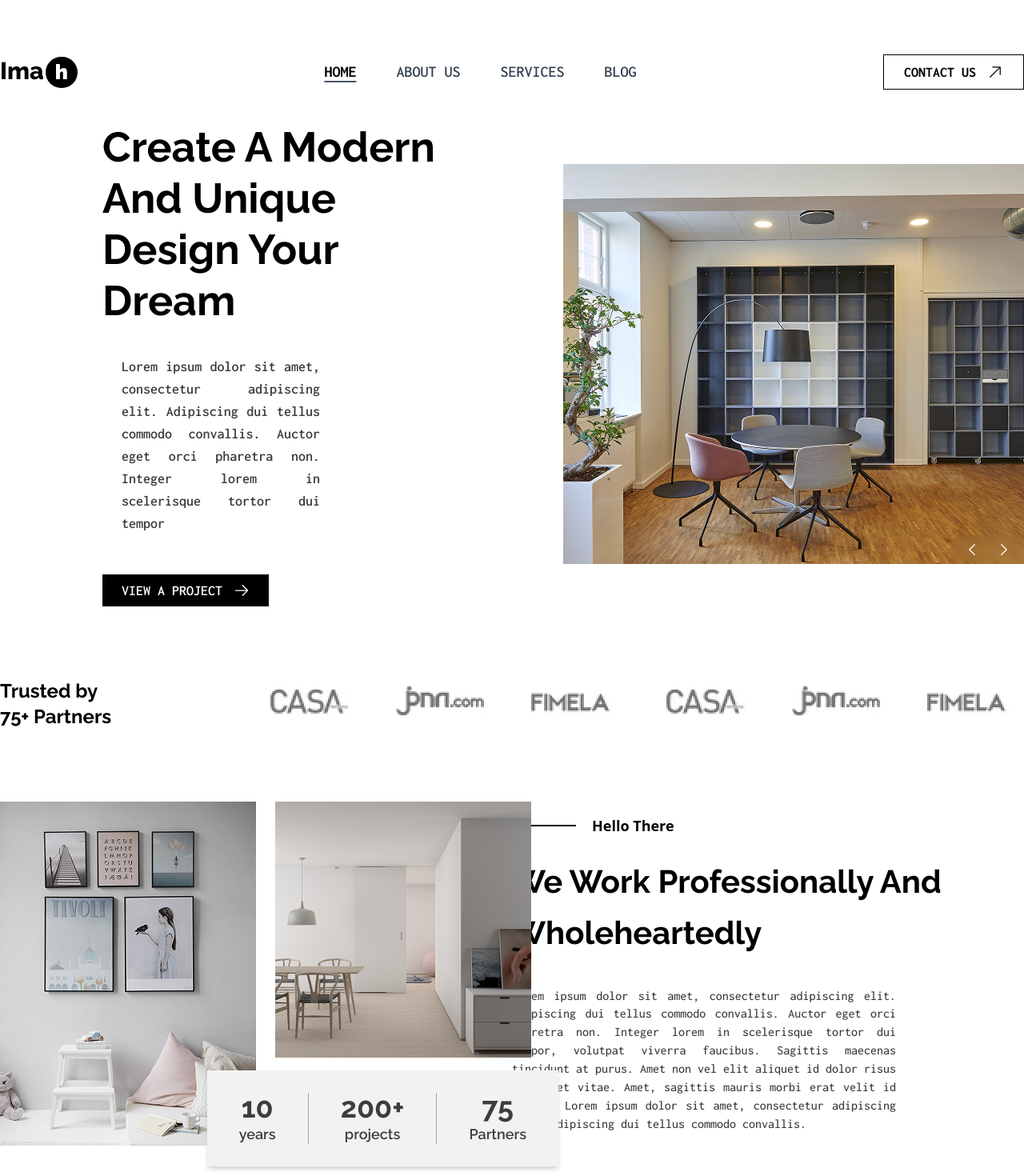
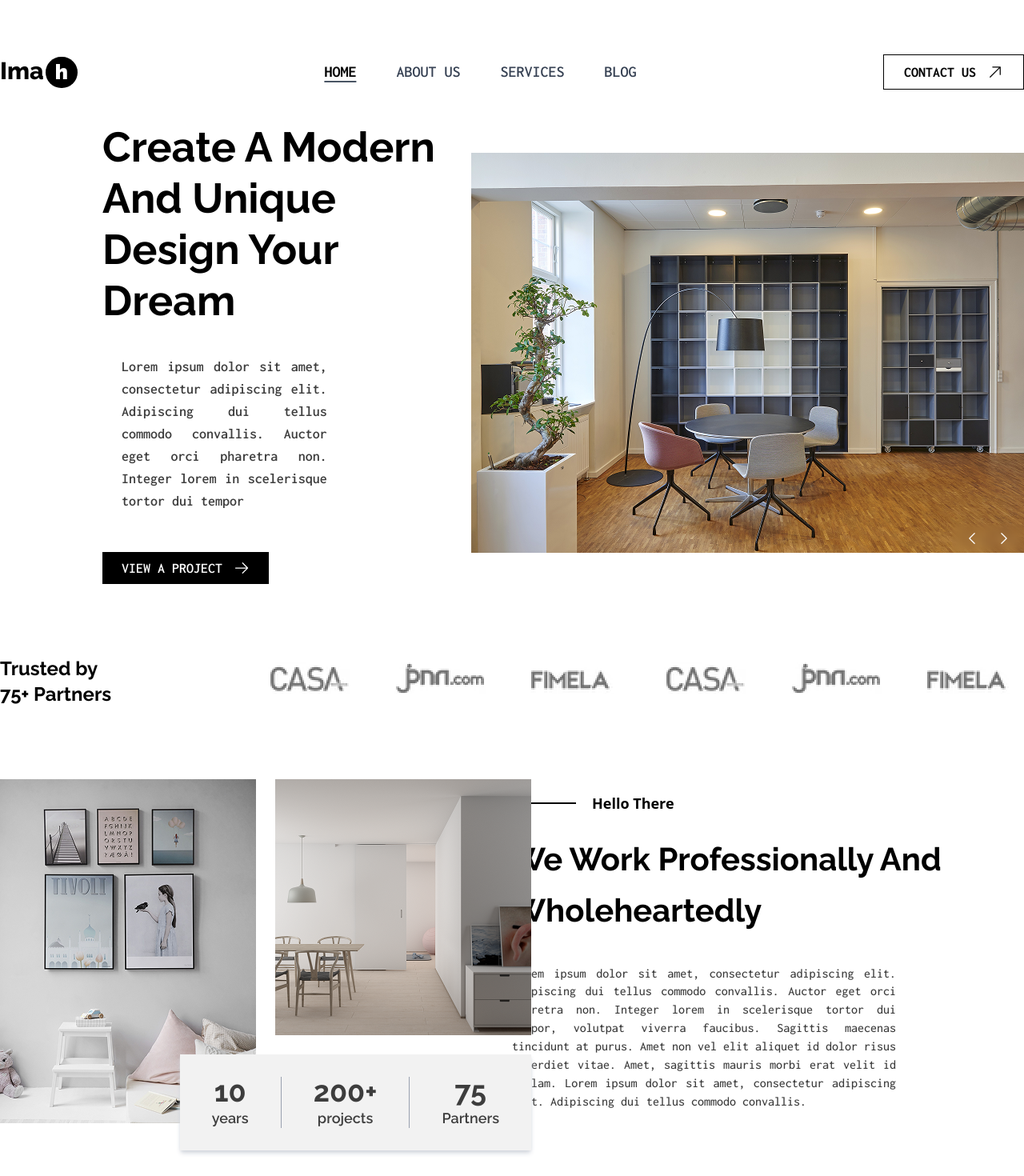
Before and after one commit to tannaznamdar/Architecture-Landing-Page, a React (Vite) app: page / in a window 1280 px wide. Shown: the top 1470 px of the page at 80% size. Built offline with nearby package versions, Linux system fonts and the light colour scheme.

Commit message:
Fix the home page error

```diff
--- a/src/views/HomePage.jsx
+++ b/src/views/HomePage.jsx
@@ -28,7 +28,7 @@ import user3 from "../assets/images/user3.png";
 
 import { ArrowRightIcon, ArrowUpRightIcon } from "@heroicons/react/24/solid";
 import LogoSwiper from "../components/swiper/LogoSwiper";
-import { href, NavLink } from "react-router";
+import { Link, NavLink } from "react-router";
 import BlogCard from "../components/card/BlogCard";
 import CategoryCard from "../components/card/CategoryCard";
 import ImageSwiper from "../components/swiper/ImageSwiper";
@@ -164,8 +164,8 @@ export default function HomePage() {
       {/* project-slider */}
       <div className="lg:w-[90%] ml-auto lg:mb-[90px] mb-[50px] ">
         <div className="flex lg:flex-row flex-col items-center">
-          <div className="lg:w-1/2 w-full">
-            <div className="lg:w-3/4 w-full">
+          <div className="lg:w-2/5 w-full">
+            <div className="pr-5 w-full">
               <h2 className="lg:text-[52px] text-[32px] font-raleway font-bold lg:leading-16 capitalize mb-9 lg:px-0 px-6">
                 Create a modern and unique design your dream
               </h2>
@@ -174,16 +174,18 @@ export default function HomePage() {
                 Adipiscing dui tellus commodo convallis. Auctor eget orci
                 pharetra non. Integer lorem in scelerisque tortor dui tempor
               </p>
+              <Link to={`/single-page/project`}>
                 <button className="bg-black px-6 py-2.5 flex gap-3.5 items-center uppercase cursor-pointer mb-[50px] lg:mb-0 lg:ml-0 ml-6">
                   <span className="text-white lg:text-lg text-sm font-semibold font-inconsolata uppercase leading-0 ">
                     View a project
                   </span>
                   <ArrowRightIcon className="size-5 text-white" />
                 </button>
+              </Link>
             </div>
           </div>
 
-          <div className="lg:w-1/2 w-full">
+          <div className="lg:w-3/5 w-full">
             <ImageSwiper projectImg={projectImg} />
           </div>
         </div>
@@ -218,9 +220,9 @@ export default function HomePage() {
                 <img className="h-full w-full object-cover" src={image2} />
               </figure>
 
-              <div className="bg-[#F2F2F2] md:py-7 py-5 text-[#3D3D3D] flex divide-x-1 divide-gray-400 h-[120px] absolute right-[-34px] md:mt-4 mt-3 shadow-md shadow-gray-300">
-                {boxInfo.map((item) => (
-                  <div className="flex flex-col md:px-10 px-7 items-center justify-center">
+              <div className="bg-[#F2F2F2] md:py-7 py-5 text-[#3D3D3D] flex divide-x-1 divide-gray-400 h-[120px] absolute right-[-34px] lg:right-0 md:mt-6 mt-3 shadow-md shadow-gray-300">
+                {boxInfo.map((item, index) => (
+                  <div className="flex flex-col md:px-10 px-7 items-center justify-center" key={index}>
                     <span className="font-bold font-raleway md:text-4xl text-2xl">
                       {item.title}
                     </span>
@@ -269,7 +271,7 @@ export default function HomePage() {
           Our capacity to help make your wishes come true
         </h2>
 
-        <div className=" gap-x-[5px] gap-y-6 grid lg:grid-cols-3">
+        <div className=" gap-x-[5px] gap-y-6 grid lg:grid-cols-3 md:grid-cols-2">
           {categoryCards.map((item) => (
             <CategoryCard key={item.id} CategoryCard={item} />
           ))}
@@ -294,7 +296,9 @@ export default function HomePage() {
       {/* company Users swiper */}
       <div className="container mx-auto lg:px-0 px-6 lg:mb-[90px] mb-[50px]">
         <div className="flex gap-5 items-center mb-6">
-          <span className="text-black font-semibold lg:text-lg text-sm">Testimonial</span>
+          <span className="text-black font-semibold lg:text-lg text-sm">
+            Testimonial
+          </span>
           <span className="border-b-2 w-[80px]"></span>
         </div>
         <h2 className="lg:text-[40px] text-2xl font-raleway font-bold lg:leading-16 capitalize mb-9">
@@ -312,28 +316,30 @@ export default function HomePage() {
           <img className="w-full h-full object-cover" src={image8} alt="#" />
         </figure>
         <div className=" absolute md:top-[20%] top-[15%] lg:left-[10%] left-[5%] lg:w-1/4 md:w-2/4 w-2/3">
-          <h2 className="font-bold font-raleway lg:text-[40px] text-2xl mb-6">
+          <h2 className="font-bold font-raleway text-[#3D3D3D] lg:text-[40px] text-2xl mb-6">
             Have A Question ? Start Consultation Now
           </h2>
-          <p className="font-inconsolata lg:text-[16px] text-sm font-medium mb-6">
+          <p className="font-inconsolata lg:text-[16px] text-sm font-medium text-[#3D3D3D] mb-6">
             Lorem ipsum dolor sit amet, consectetur adipiscing elit. Adipiscing
             dui tellus commodo convallis.
           </p>
-          <NavLink>
+          <Link to="/contact-us">
             <button className="flex border px-[25px] py-[11px] gap-3.5 items-center cursor-pointer bg-black">
               <span className="font-inconsolata lg:text-lg text-sm font-bold leading-0 text-white">
                 CONTACT US
               </span>
               <ArrowUpRightIcon className="size-5 text-white" />
             </button>
-          </NavLink>
+          </Link>
         </div>
       </div>
 
       {/* blog */}
       <div className="container mx-auto lg:px-0 px-6 lg:mb-[90px] mb-[50px]">
         <div className="flex gap-5 items-center mb-6">
-          <span className="text-black font-semibold lg:text-lg text-sm">Our Blog</span>
+          <span className="text-black font-semibold lg:text-lg text-sm">
+            Our Blog
+          </span>
           <span className="border-b-2 w-[80px]"></span>
         </div>
         <h2 className="lg:text-[40px] text-2xl font-raleway font-bold lg:leading-16 capitalize mb-9">
@@ -341,8 +347,8 @@ export default function HomePage() {
         </h2>
 
         <div className="grid lg:grid-cols-3 md:grid-cols-2 lg:gap-x-12 gap-x-8 gap-y-20">
-          {blogCards.map((item) => (
-            <BlogCard blogCard={item} />
+          {blogCards.map((item,index) => (
+            <BlogCard blogCard={item} key={index} />
           ))}
         </div>
       </div>
```
Lines whose indentation alone changed are shown as unchanged.
